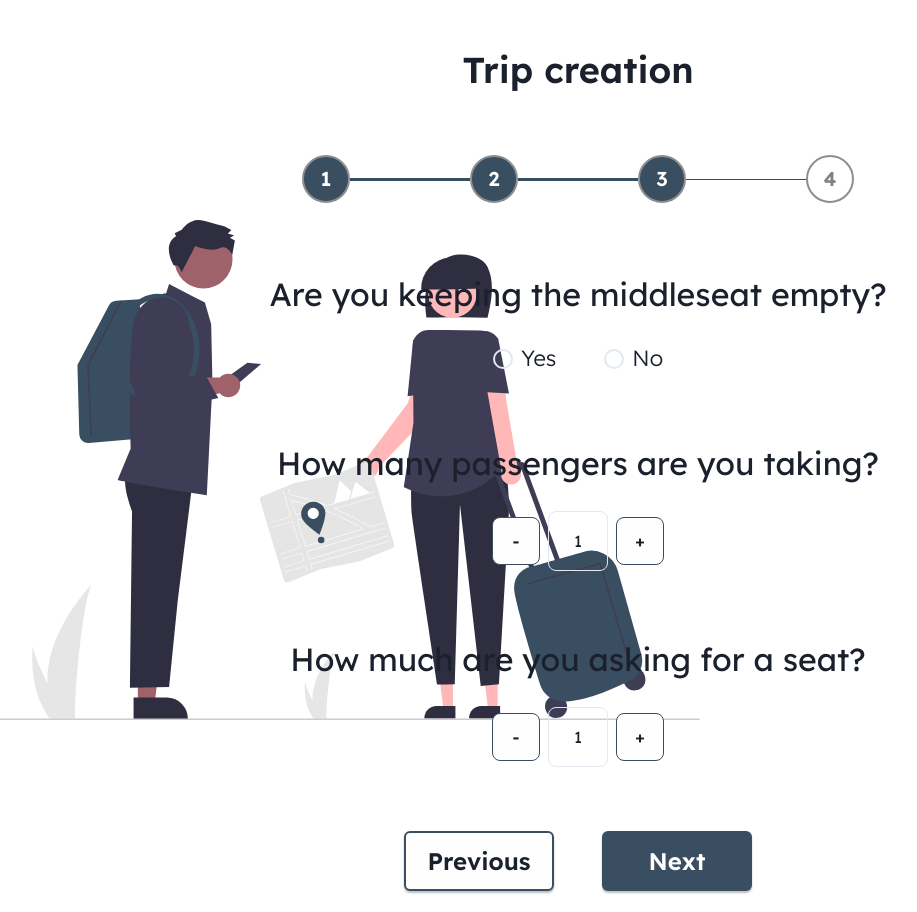
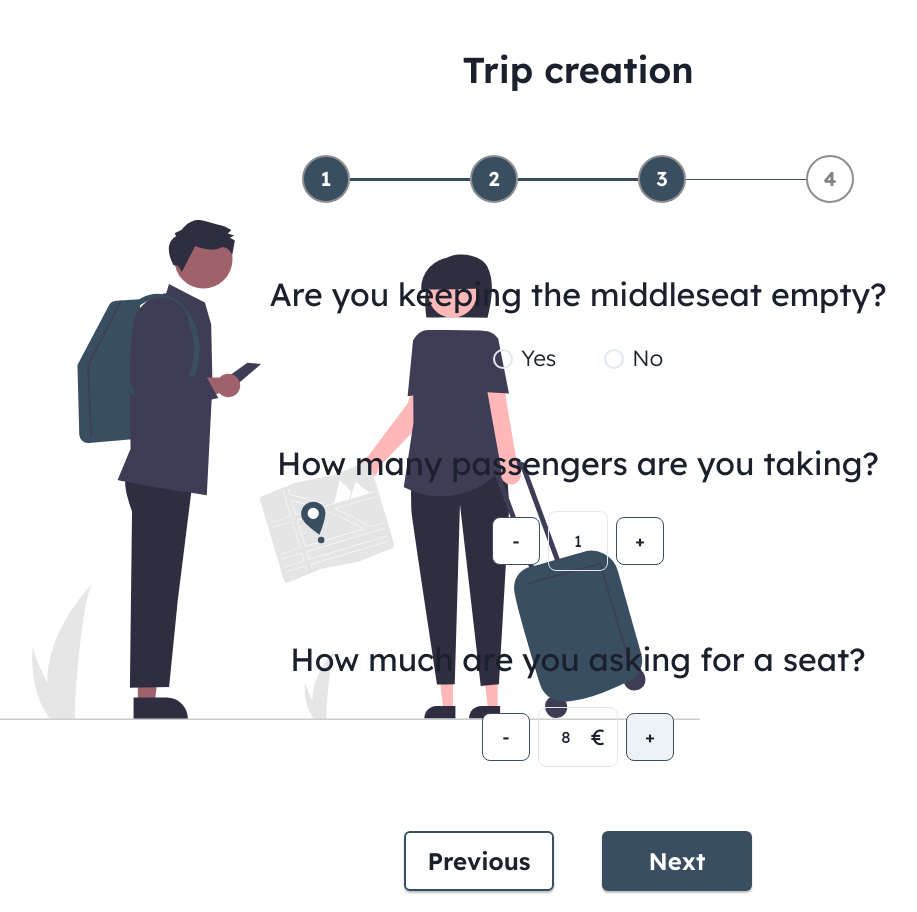
Before and after one commit to WildCodeSchool/2022-09-Orleans-CDA-Projet-KaraoCar, a React (Vite) app in the folder apps/frontend/web/: page /create-trip in a window 1280 px wide. Shown: the whole page, without its empty margins (62-979 px from the left). Built offline with nearby package versions, Linux system fonts and the light colour scheme.

Commit message:
feat(front): added € symbol and modified price default value

```diff
--- a/apps/frontend/web/src/components/create-trip/CarDetails.tsx
+++ b/apps/frontend/web/src/components/create-trip/CarDetails.tsx
@@ -6,13 +6,15 @@ import {
   FormLabel,
   HStack,
   Input,
+  InputGroup,
+  InputRightElement,
   Radio,
   RadioGroup,
   Stack,
   Text,
   VStack,
 } from '@chakra-ui/react';
-import { Dispatch, SetStateAction, useEffect, useState } from 'react';
+import { Dispatch, SetStateAction, useState } from 'react';
 import CarDetailsBackground from './components/CarDetailsBackground';
 import NextButton from './components/NextButton';
 import PreviousButton from './components/PreviousButton';
@@ -28,7 +30,7 @@ const CarDetails = ({
   const { control, register, setValue } = useFormContext();
   const errors = useFormContext().formState.errors;
   const [totalSeat, setTotalSeat] = useState(1);
-  const [price, setPrice] = useState(1);
+  const [price, setPrice] = useState(8);
 
   const decrementSeats = () => {
     if (totalSeat > 1) {
@@ -60,9 +62,9 @@ const CarDetails = ({
       height={'100%'}
       display={'flex'}
       flexDirection={'column'}
-      marginTop={{base:'0', md: '6'}}
+      marginTop={{ base: '0', md: '6' }}
       justifyContent={'center'}
-      gap={{base: '4', md:'16'}}
+      gap={{ base: '4', md: '16' }}
     >
       <FormControl isInvalid={Boolean(errors.middleSeat)} id="middleSeat">
         <FormLabel
@@ -83,7 +85,7 @@ const CarDetails = ({
                 direction={'row'}
                 justifyContent={'center'}
                 gap={'12'}
-                marginTop={{base: '2', md: '6'}}
+                marginTop={{ base: '2', md: '6' }}
               >
                 <Radio
                   size={'lg'}
@@ -132,7 +134,7 @@ const CarDetails = ({
         >
           How many passengers are you taking?
         </FormLabel>
-        <HStack justifyContent={'center'} marginTop={{base: '2', md: '6'}}>
+        <HStack justifyContent={'center'} marginTop={{ base: '2', md: '6' }}>
           <Button
             onClick={() => decrementSeats()}
             height={'48px'}
@@ -183,7 +185,7 @@ const CarDetails = ({
         >
           How much are you asking for a seat?
         </FormLabel>
-        <HStack justifyContent={'center'} marginTop={{base: '2', md: '6'}}>
+        <HStack justifyContent={'center'} marginTop={{ base: '2', md: '6' }}>
           <Button
             onClick={() => decrementPrice()}
             height={'48px'}
@@ -194,8 +196,10 @@ const CarDetails = ({
           >
             -
           </Button>
+          <HStack justifyContent={'center'}>
+            <InputGroup>
               <Input
-            width={'60px'}
+                width={'80px'}
                 type={'number'}
                 height={'60px'}
                 rounded={'8px'}
@@ -209,11 +213,19 @@ const CarDetails = ({
                   onChange: (e) => setPrice(Number(e.target.value)),
                 })}
               />
+              <InputRightElement
+                children={'€'}
+                fontSize={'22'}
+                height={'100%'}
+                roundedTopEnd={'8px'}
+                roundedBottomEnd={'8px'}
+              />
+            </InputGroup>
+          </HStack>
           <Button
             onClick={() => incrementPrice()}
             height={'48px'}
             width={'48px'}
-            backgroundColor={'#FEFEFE'}
             border={'1.5px solid #394E61'}
             rounded={'8px'}
           >
```
Lines whose indentation alone changed are shown as unchanged.
